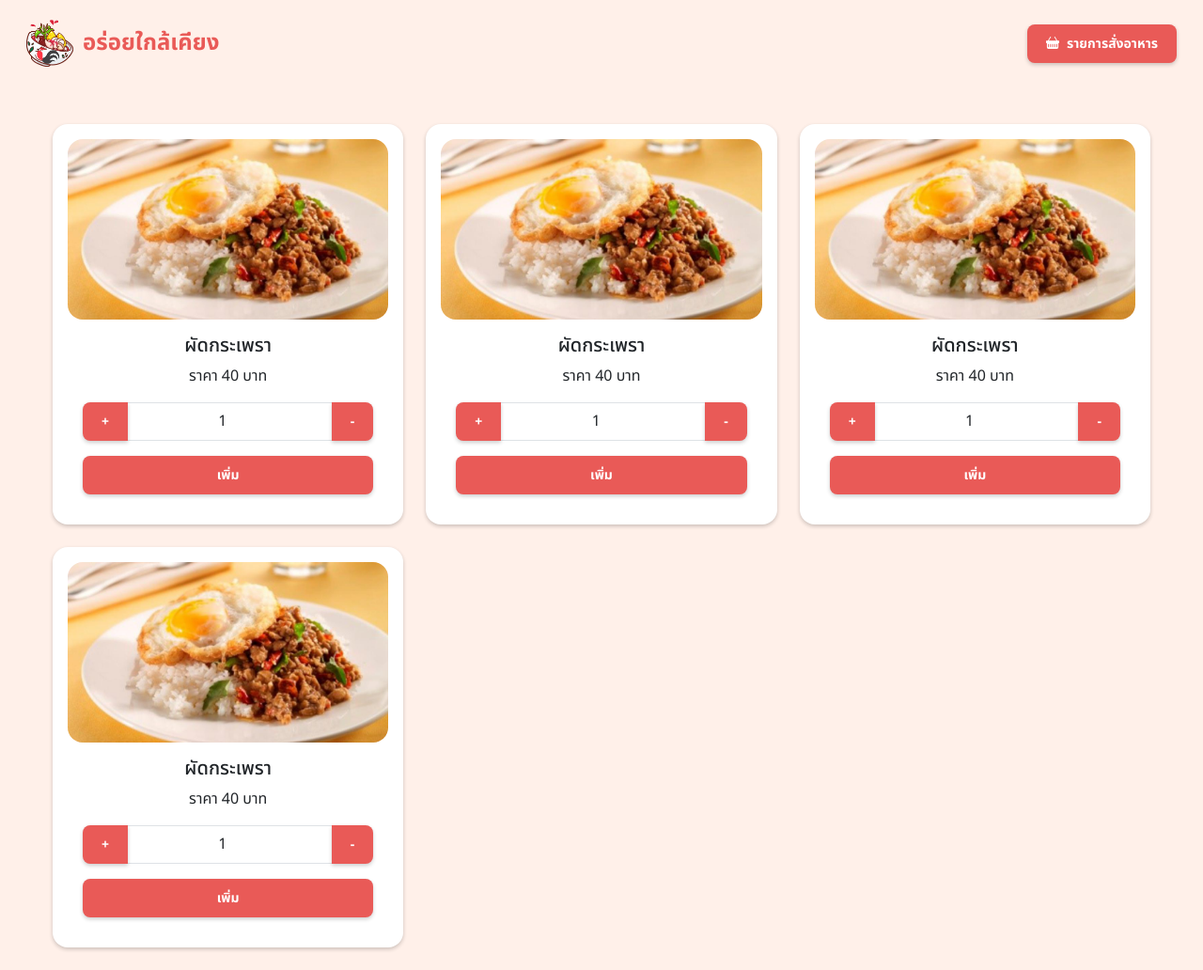
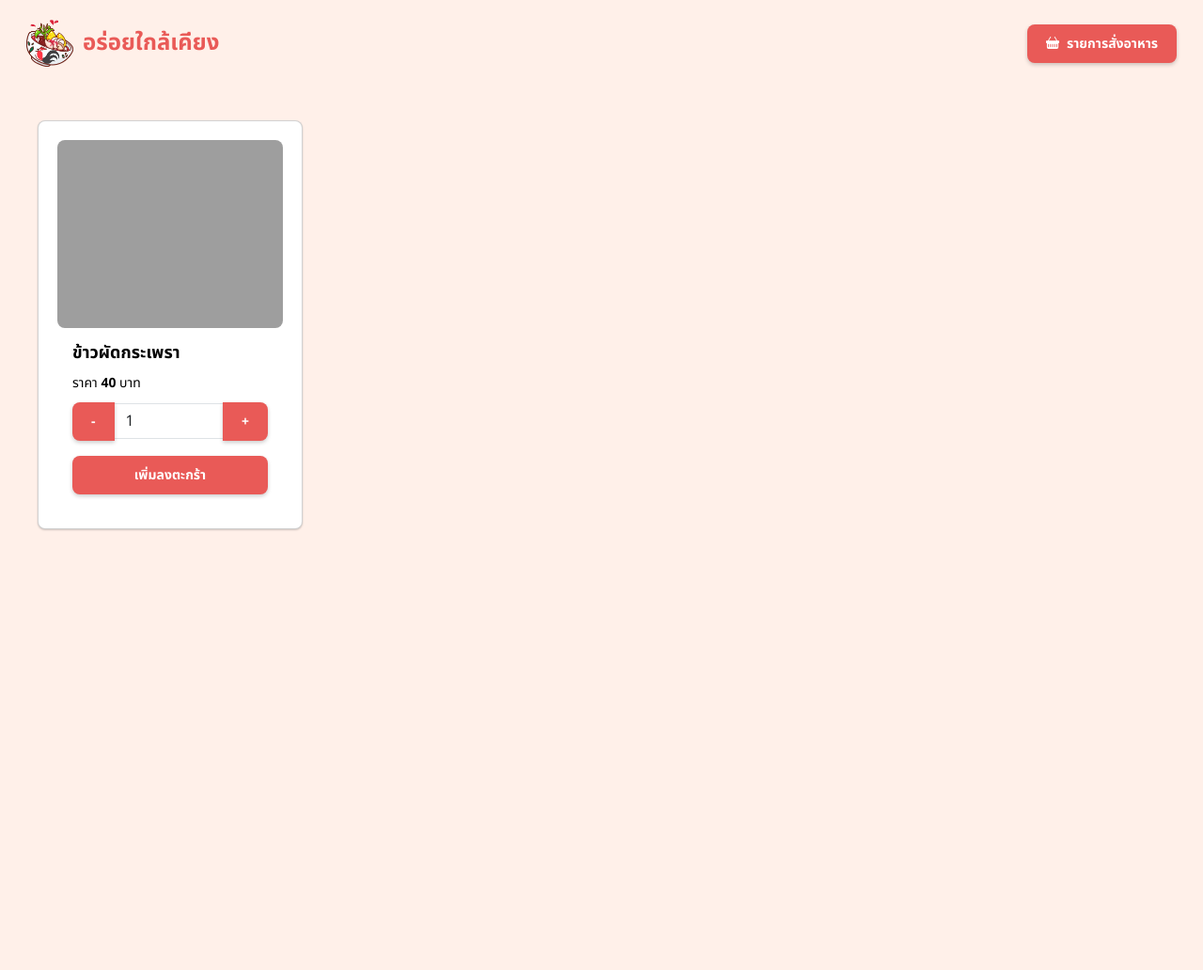
Before and after one commit to Phirakan/Food_Restaurant, a PHP site: page /Page/order-menu.html in a window 1280 px wide. Shown: the whole page at 94% size. After the commit the page ends 565 px from the top, so only its background shows below. Run offline with PHP 8.4, Linux system fonts and the light colour scheme; grey boxes are pictures that could not be loaded.

Commit message:
refactor(order-menu): improve style and resposive

```diff
--- a/Page/order-menu.html
+++ b/Page/order-menu.html
@@ -1,18 +1,24 @@
 <!DOCTYPE html>
 <html lang="en">
-
   <head>
     <meta charset="UTF-8" />
     <meta name="viewport" content="width=device-width, initial-scale=1.0" />
     <title>รายละเอียดร้านอาหาร</title>
 
     <!-- Bootstrap -->
-    <link href="https://cdn.jsdelivr.net/npm/bootstrap@5.3.1/dist/css/bootstrap.min.css" rel="stylesheet"
-        integrity="sha384-4bw+/aepP/YC94hEpVNVgiZdgIC5+VKNBQNGCHeKRQN+PtmoHDEXuppvnDJzQIu9" crossorigin="anonymous" />
+    <link
+      href="https://cdn.jsdelivr.net/npm/bootstrap@5.3.1/dist/css/bootstrap.min.css"
+      rel="stylesheet"
+      integrity="sha384-4bw+/aepP/YC94hEpVNVgiZdgIC5+VKNBQNGCHeKRQN+PtmoHDEXuppvnDJzQIu9"
+      crossorigin="anonymous"
+    />
     <!-- CSS -->
     <link rel="stylesheet" href="../css/index.css" />
     <link rel="stylesheet" href="../css/order-menu.css" />
-    <link rel="stylesheet" href="https://cdn.jsdelivr.net/npm/bootstrap-icons@1.10.5/font/bootstrap-icons.css" />
+    <link
+      rel="stylesheet"
+      href="https://cdn.jsdelivr.net/npm/bootstrap-icons@1.10.5/font/bootstrap-icons.css"
+    />
   </head>
 
   <body>
@@ -20,7 +26,13 @@
     <nav class="navbar navbar-expand-md navbarcustom">
       <div class="container-fluid">
         <a class="navbar-brand" href="index.php">
-                <img src="../assets/logo.png" alt="Logo" width="50" height="50" class="d-inline-block align-text-top" />
+          <img
+            src="../assets/logo.png"
+            alt="Logo"
+            width="50"
+            height="50"
+            class="d-inline-block align-text-top"
+          />
           <span class="textbrand">อร่อยใกล้เคียง</span>
         </a>
 
@@ -28,8 +40,9 @@
 
         <ul class="navbar-nav menunavbar">
           <li class="nav-item">
-                    <a href="cart.php" class="btn btn-cart" style="gap: 8px"><i
-                            class="bi bi-basket-fill"></i>รายการสั่งอาหาร</a>
+            <a href="cart.php" class="btn btn-cart" style="gap: 8px"
+              ><i class="bi bi-basket-fill"></i>รายการสั่งอาหาร</a
+            >
           </li>
         </ul>
       </div>
@@ -38,66 +51,58 @@
     <!-- Navbar -->
 
     <!-- Content -->
-    <div class="container-fluid contain-order-menu">
+    <div style="margin-left: 20px; margin-right: 20px">
+      <div class="container-fluid order-menu-box">
         <!-- Menu  code here-->
-        <div class="row row-cols-1 row-cols-md-3 g-4">
+        <div class="row row-cols-1 row-cols-md-4 g-4">
           <div class="col">
-                <div class="card menu-card">
-                    <img src="../assets/ผัดกระเพรา.jpg" class="card-img-top" alt="..." />
+            <div class="card">
+              <img
+                src="https://img.wongnai.com/p/1920x0/2020/08/23/db92cec979e14c21804c942a13bea2a2.jpg"
+                class="card-img-top"
+                alt="..."
+              />
               <div class="card-body">
-                        <h5 class="card-title text-name-food">ผัดกระเพรา</h5>
-                        <p class="card-text text-price">ราคา 40 บาท</p>
-                        <div class="input-group mb-3">
-                            <button class="btn btn-incress" type="button">+</button>
-                            <input type="number" class="form-control text-center" value="1">
-                            <button class="btn btn-decress" type="button">-</button>
+                <h5 class="card-title">ข้าวผัดกระเพรา</h5>
+                <p class="card-text">
+                  ราคา <span class="text-price">40</span> บาท
+                </p>
+                <!-- Input Stepper with incress button to left side and value is center and decress button is right side -->
+                <div class="input-group mb-3 input-stepper-layout">
+                  <button
+                    class="btn btn-decress"
+                    type="button"
+                    id="btn-decress"
+                    name="btn-decress"
+                  >
+                    -
+                  </button>
+                  <input
+                    type="number"
+                    class="form-control quantity"
+                    placeholder="จำนวน"
+                    aria-label="จำนวน"
+                    aria-describedby="basic-addon2"
+                    value="1"
+                  />
+                  <button
+                    class="btn btn-incress"
+                    type="button"
+                    id="btn-incress"
+                    name="btn-incress"
+                  >
+                    +
+                  </button>
                 </div>
-                        <a href="#" class="btn btn-add">เพิ่ม</a>
+                <button
+                  type="button"
+                  class="btn btn-add"
+                  id="btn-add-cart"
+                  name="btn-add-cart"
+                >
+                  เพิ่มลงตะกร้า
+                </button>
               </div>
-                </div>
-            </div>
-            <div class="col">
-                <div class="card menu-card">
-                    <img src="../assets/ผัดกระเพรา.jpg" class="card-img-top" alt="..." />
-                    <div class="card-body">
-                        <h5 class="card-title text-name-food">ผัดกระเพรา</h5>
-                        <p class="card-text text-price">ราคา 40 บาท</p>
-                        <div class="input-group mb-3">
-                            <button class="btn btn-incress" type="button">+</button>
-                            <input type="number" class="form-control text-center" value="1">
-                            <button class="btn btn-decress" type="button">-</button>
-                        </div>
-                        <a href="#" class="btn btn-add">เพิ่ม</a>
-                    </div>
-                </div>
-            </div>
-            <div class="col">
-                <div class="card menu-card">
-                    <img src="../assets/ผัดกระเพรา.jpg" class="card-img-top" alt="..." />
-                    <div class="card-body">
-                        <h5 class="card-title text-name-food">ผัดกระเพรา</h5>
-                        <p class="card-text text-price">ราคา 40 บาท</p>
-                        <div class="input-group mb-3">
-                            <button class="btn btn-incress" type="button">+</button>
-                            <input type="number" class="form-control text-center" value="1">
-                            <button class="btn btn-decress" type="button">-</button>
-                        </div>
-                        <a href="#" class="btn btn-add">เพิ่ม</a>
-                    </div>
-                </div>
-            </div>
-            <div class="col">
-                <div class="card menu-card">
-                  <img src="../assets/ผัดกระเพรา.jpg" class="card-img-top" alt="..." />
-                  <div class="card-body">
-                    <h5 class="card-title text-name-food">ผัดกระเพรา</h5>
-                    <p class="card-text text-price">ราคา 40 บาท</p>
-                    <div class="input-group mb-3">
-                      <button class="btn btn-incress" type="button">+</button>
-                      <input type="number" class="form-control text-center" value="1">
-                      <button class="btn btn-decress" type="button">-</button>
-                  </div>
-                  <a href="#" class="btn btn-add">เพิ่ม</a>
             </div>
           </div>
         </div>
@@ -105,26 +110,29 @@
     </div>
 
     <script>
-        const incrementBtn = document.querySelector('.btn-incress');
-        const decrementBtn = document.querySelector('.btn-decress');
+      const incrementBtn = document.querySelector(".btn-incress");
+      const decrementBtn = document.querySelector(".btn-decress");
       const inputNumber = document.querySelector('input[type="number"]');
 
-        incrementBtn.addEventListener('click', () => {
+      incrementBtn.addEventListener("click", () => {
         inputNumber.value = parseInt(inputNumber.value) + 1;
       });
 
-        decrementBtn.addEventListener('click', () => {
+      decrementBtn.addEventListener("click", () => {
         if (parseInt(inputNumber.value) > 1) {
           inputNumber.value = parseInt(inputNumber.value) - 1;
         }
       });
     </script>
-    <script src="https://cdn.jsdelivr.net/npm/@popperjs/core@2.11.8/dist/umd/popper.min.js"
+    <script
+      src="https://cdn.jsdelivr.net/npm/@popperjs/core@2.11.8/dist/umd/popper.min.js"
       integrity="sha384-I7E8VVD/ismYTF4hNIPjVp/Zjvgyol6VFvRkX/vR+Vc4jQkC+hVqc2pM8ODewa9r"
-        crossorigin="anonymous"></script>
-    <script src="https://cdn.jsdelivr.net/npm/bootstrap@5.3.1/dist/js/bootstrap.min.js"
+      crossorigin="anonymous"
+    ></script>
+    <script
+      src="https://cdn.jsdelivr.net/npm/bootstrap@5.3.1/dist/js/bootstrap.min.js"
       integrity="sha384-Rx+T1VzGupg4BHQYs2gCW9It+akI2MM/mndMCy36UVfodzcJcF0GGLxZIzObiEfa"
-        crossorigin="anonymous"></script>
+      crossorigin="anonymous"
+    ></script>
   </body>
-
 </html>
--- a/css/order-menu.css
+++ b/css/order-menu.css
@@ -1,19 +1,31 @@
 
-.contain-order-menu{
+/* Layout */
+.order-menu-box{
+    width: 100%;
+    min-height: fit-content;
     display: flex;
-    gap: 16px;
-    width: 95%;
-    min-height: fit-content;
-    padding: 24px;
+    flex-direction: column;
+    padding: 20px;
     /* background-color: #FFFFFF; */
     border-radius: 8px;
-    /* Respondsive Mobile*/
+    /* box-shadow: 0px 1px 2px rgba(0, 0, 0, 0.2); */
+    justify-content: space-between;
+    /* Responsive Mobile */
     @media (max-width: 768px) {
-        flex-direction: column;
-        width: 100%;
-        height: fit-content;
-        padding: 16px;
-        justify-content: center;
+        padding: 10px;
+        width: fit-content;
+    }
+}
+
+.input-stepper-layout{
+    width: 100%;
+    display: flex;
+    flex-direction: row;
+    justify-content: space-between;
+    align-items: center;
+    /* Resposive Mobile */
+    @media (max-width: 768px) {
+        flex-direction: row;
     }
 }
 
@@ -62,18 +74,17 @@
     display: flex;
     align-items: center;
     justify-content: center;
-    /* Responsive mobile */
-    @media (max-width: 768px) {
+    /* Responsive Mobile */
+    /* @media (max-width: 768px) {
         width: 100%;
         padding: 8px;
-    }
+    } */
 }
 
 .btn-add:hover{
-    background-color: #E95A57;
-    color: #FFFFFF;
+    background-color: #FFFFFF;
+    color: #E95A57;
     box-shadow: 0px 2px 4px rgba(0, 0, 0, 0.2);
-    transform: scale(1.1);
     transition: background-color 0.3s, box-shadow 0.3s, transform 0.3s, color 0.3s;
 }
 
@@ -91,6 +102,18 @@
     display: flex;
     align-items: center;
     justify-content: center;
+    /* Responsive Mobile */
+    /* @media (max-width: 768px) {
+        width: 100%;
+        padding: 8px;
+    } */
+}
+
+.btn-incress:hover{
+    background-color: #E95A57;
+    color: #FFFFFF;
+    box-shadow: 0px 2px 4px rgba(0, 0, 0, 0.2);
+    transition: background-color 0.3s, box-shadow 0.3s, transform 0.3s, color 0.3s;
 }
 
 .btn-decress{
@@ -107,45 +130,72 @@
     display: flex;
     align-items: center;
     justify-content: center;
+    /* Responsive Mobile */
+    /* @media (max-width: 768px) {
+        width: 100%;
+        padding: 8px;
+    } */
 }
 
+.btn-decress:hover{
+    background-color: #E95A57;
+    color: #FFFFFF;
+    box-shadow: 0px 2px 4px rgba(0, 0, 0, 0.2);
+    transition: background-color 0.3s, box-shadow 0.3s, transform 0.3s, color 0.3s;
+}
+
+/* TextField */
+
 /* card */
-.menu-card{
+.card{
     width: 100%;
-    height: 100%;
-    border-radius: 16px;
-    box-shadow: 0px 2px 4px rgba(0, 0, 0, 0.2);
-    border: none;
-    outline: none;
-    cursor: pointer;
-    transition: 0.3s;
-    justify-content: center;
-    align-items: center;
+    min-height: fit-content;
     display: flex;
     flex-direction: column;
-    padding: 16px;
+    padding: 20px;
+    background-color: #FFFFFF;
+    border-radius: 8px;
+    box-shadow: 0px 1px 2px rgba(0, 0, 0, 0.2);
+    justify-content: space-between;
     /* Responsive Mobile */
     @media (max-width: 768px) {
+        padding: 10px;
         width: 100%;
-        height: 100%;
-        padding: 8px;
     }
 }
 
-.card-body{
-    width: 100%;
-    height: 100%;
-    display: flex;
-    flex-direction: column;
-    justify-content: space-between;
-    align-items: center;
+.card-title{
+    font-size: 18px;
+    font-weight: bold;
+    color: #000000;
+    margin-bottom: 10px;
+}
+
+.card-text{
+    font-size: 14px;
+    font-weight: 400;
+    color: #000000;
+    margin-bottom: 10px;
 }
 
 
-/* Image */
+
 .card-img-top{
     width: 100%;
-    height: 100%;
+    height: 200px;
     object-fit: cover;
-    border-radius: 16px;
+    border-radius: 8px;
+    /* Responsive Mobile */
+    @media (max-width: 768px) {
+        height: 150px;
+    }
 }
+
+
+/* Text Price */
+.text-price{
+    font-size: 14px;
+    font-weight: bold;
+    color: #000000;
+    margin-bottom: 10px;
+}
```
Lines whose indentation alone changed are shown as unchanged.
